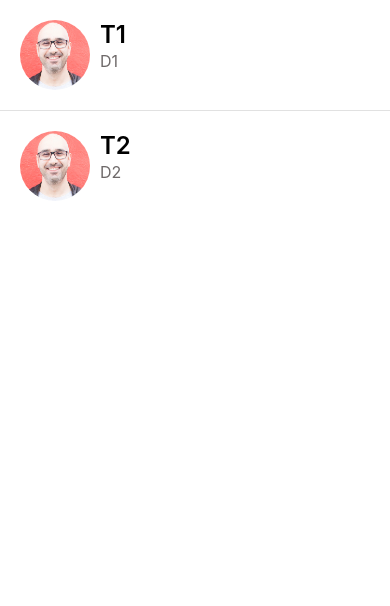
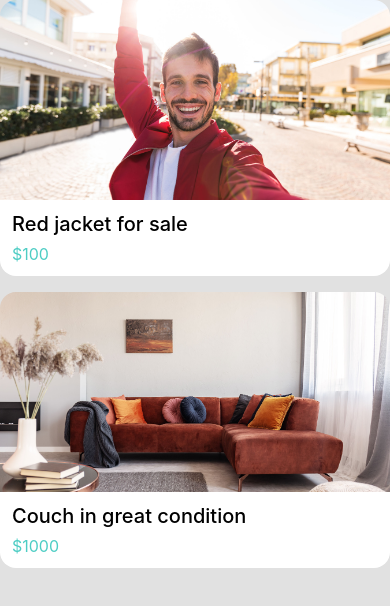
Before and after one commit to ShubhamBirari/doneWithIt, a React Native app: screen / in a window 390 px wide. Shown: the top 606 px of the page. Built offline with nearby package versions, Linux system fonts and the light colour scheme.

Commit message:
Lists section done

```diff
--- a/App.js
+++ b/App.js
@@ -1,13 +1,8 @@
-import { StyleSheet, StatusBar, Platform } from 'react-native';
-import MessagesScreen from './app/screens/MessagesScreen';
+import ListItem from './app/components/ListItem';
+import Screen from './app/components/Screen';
+import AccountScreen from './app/screens/AccountScreen';
+import ListingsScreen from './app/screens/ListingsScreen';
 
 export default function App() {
-	return <MessagesScreen />;
+	return <ListingsScreen />;
 }
-
-const styles = StyleSheet.create({
-	container: {
-		flex: 1,
-		paddingTop: Platform.OS === 'android' ? StatusBar.currentHeight : 0,
-	},
-});
--- a/app/components/Card.js
+++ b/app/components/Card.js
@@ -16,8 +16,6 @@
 
 const styles = StyleSheet.create({
 	root: {
-		padding: 24,
-		backgroundColor: '#f8f4f4',
 		marginBottom: 16,
 	},
 	image: {
@@ -29,6 +27,8 @@
 	detailsContainer: {
 		padding: 12,
 		backgroundColor: colors.white,
+		borderBottomLeftRadius: 16,
+		borderBottomRightRadius: 16,
 	},
 	title: {
 		fontSize: 20,
--- /dev/null
+++ b/app/components/Icon.js
@@ -0,0 +1,22 @@
+import React from 'react';
+import { MaterialCommunityIcons } from '@expo/vector-icons';
+import { View } from 'react-native';
+
+function Icon({ name, size = 40, backgroundColor, iconColor }) {
+	return (
+		<View
+			style={{
+				width: size,
+				height: size,
+				borderRadius: size / 2,
+				backgroundColor,
+				justifyContent: 'center',
+				alignItems: 'center',
+			}}
+		>
+			<MaterialCommunityIcons name={name} size={size * 0.5} color={iconColor} />
+		</View>
+	);
+}
+
+export default Icon;
--- a/app/components/ListItem.js
+++ b/app/components/ListItem.js
@@ -5,15 +5,25 @@
 import colors from '../config/colors';
 import Swipeable from 'react-native-gesture-handler/Swipeable';
 
-function ListItem({ title, subtitle, image, onPress, renderRightActions }) {
+function ListItem({
+	title,
+	subtitle,
+	image,
+	IconComponent,
+	onPress,
+	renderRightActions,
+}) {
 	return (
 		<Swipeable renderRightActions={renderRightActions}>
 			<TouchableHighlight underlayColor={colors.light} onPress={onPress}>
 				<View style={styles.container}>
-					<Image style={styles.image} source={image} resizeMode='cover' />
+					{IconComponent}
+					{image && (
+						<Image style={styles.image} source={image} resizeMode='cover' />
+					)}
 					<View style={styles.detailContainer}>
 						<AppText style={styles.title}>{title}</AppText>
-						<AppText style={styles.subtitle}>{subtitle}</AppText>
+						{subtitle && <AppText style={styles.subtitle}>{subtitle}</AppText>}
 					</View>
 				</View>
 			</TouchableHighlight>
@@ -24,21 +34,24 @@
 const styles = StyleSheet.create({
 	container: {
 		flexDirection: 'row',
-		padding: 20,
+		padding: 10,
+		backgroundColor: colors.white,
 	},
-	detailContainer: {},
+	detailContainer: {
+		marginLeft: 10,
+		justifyContent: 'center',
+	},
 	image: {
 		width: 70,
 		height: 70,
 		borderRadius: 70,
-		marginRight: 10,
 	},
 	subtitle: {
 		color: colors.medium,
-		fontSize: 16,
+		fontSize: 12,
 	},
 	title: {
-		fontSize: 24,
+		fontSize: 20,
 		fontWeight: '600',
 		marginBottom: 2,
 	},
--- a/app/components/Screen.js
+++ b/app/components/Screen.js
@@ -1,8 +1,8 @@
 import React from 'react';
 import { SafeAreaView, StyleSheet, Platform, StatusBar } from 'react-native';
 
-function Screen({ children }) {
-	return <SafeAreaView style={styles.root}>{children}</SafeAreaView>;
+function Screen({ children, style }) {
+	return <SafeAreaView style={[styles.root, style]}>{children}</SafeAreaView>;
 }
 
 const styles = StyleSheet.create({
--- /dev/null
+++ b/app/screens/AccountScreen.js
@@ -0,0 +1,72 @@
+import React from 'react';
+import { View, StyleSheet, FlatList } from 'react-native';
+
+import Icon from '../components/Icon';
+import ListItem from '../components/ListItem';
+import ListItemSeparator from '../components/ListItemSeparator';
+import Screen from '../components/Screen';
+import colors from '../config/colors';
+
+const menuItems = [
+	{
+		title: 'My listings',
+		icon: {
+			name: 'format-list-bulleted',
+			backgroundColor: colors.primary,
+		},
+	},
+	{
+		title: 'My messages',
+		icon: {
+			name: 'email',
+			backgroundColor: colors.secondary,
+		},
+	},
+];
+
+function AccountScreen(props) {
+	return (
+		<Screen style={styles.screen}>
+			<View style={styles.container}>
+				<ListItem
+					title='Mosh Hamedani '
+					subtitle={'programmingwithmosh.com'}
+					image={require('./../../assets/mosh.jpg')}
+				/>
+			</View>
+			<View style={styles.container}>
+				<FlatList
+					data={menuItems}
+					keyExtractor={(item) => item.title}
+					renderItem={({ item }) => (
+						<ListItem
+							title={item.title}
+							IconComponent={
+								<Icon
+									name={item.icon.name}
+									backgroundColor={item.icon.backgroundColor}
+								/>
+							}
+						/>
+					)}
+					ItemSeparatorComponent={ListItemSeparator}
+				/>
+			</View>
+			<ListItem
+				title={'Log out'}
+				IconComponent={<Icon name='logout' backgroundColor='#ffe66d' />}
+			/>
+		</Screen>
+	);
+}
+
+const styles = StyleSheet.create({
+	container: {
+		marginBottom: 10,
+	},
+	screen: {
+		backgroundColor: colors.light,
+	},
+});
+
+export default AccountScreen;
--- /dev/null
+++ b/app/screens/ListingsScreen.js
@@ -0,0 +1,47 @@
+import React from 'react';
+import { FlatList, StyleSheet } from 'react-native';
+import Card from '../components/Card';
+import Screen from '../components/Screen';
+import colors from '../config/colors';
+
+const listings = [
+	{
+		id: 1,
+		title: 'Red jacket for sale',
+		price: 100,
+		image: require('../../assets/jacket.jpg'),
+	},
+	{
+		id: 2,
+		title: 'Couch in great condition',
+		price: 1000,
+		image: require('../../assets/couch.jpg'),
+	},
+];
+
+function ListingsScreen(props) {
+	return (
+		<Screen style={styles.screen}>
+			<FlatList
+				data={listings}
+				keyExtractor={(item) => item.id.toString()}
+				renderItem={({ item }) => (
+					<Card
+						title={item.title}
+						subtitle={'$' + item.price}
+						image={item.image}
+					/>
+				)}
+			/>
+		</Screen>
+	);
+}
+
+const styles = StyleSheet.create({
+	screen: {
+		padding: 20,
+		backgroundColor: colors.light,
+	},
+});
+
+export default ListingsScreen;
```
